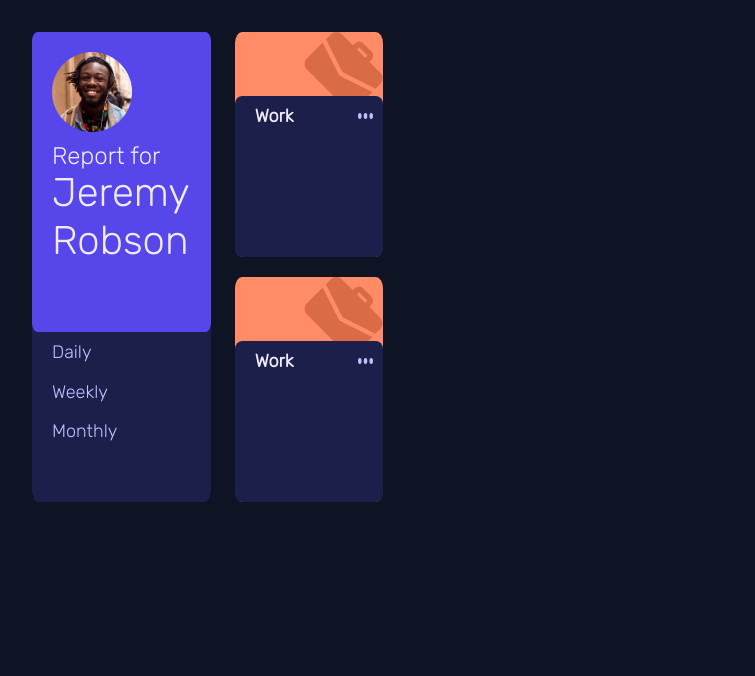
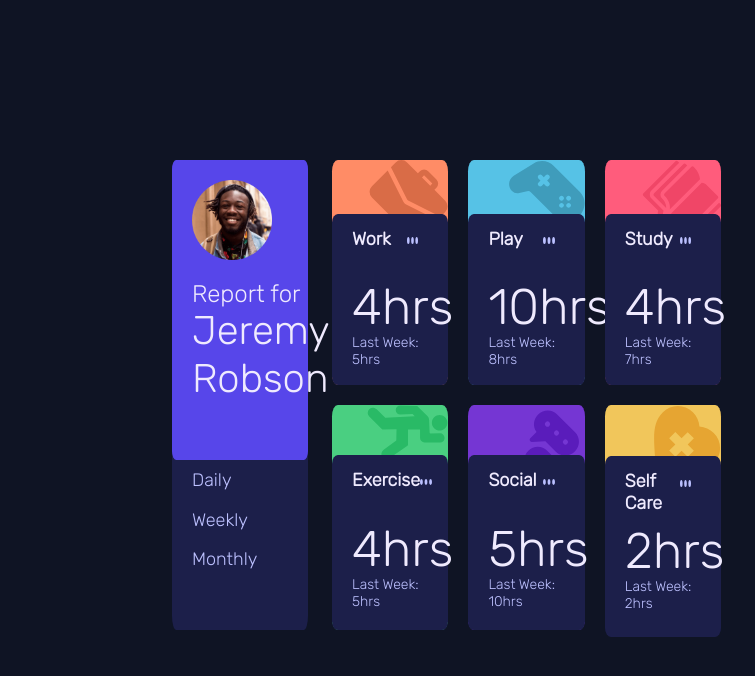
Before and after one commit to poggur/FC-Front-end-Test, a plain HTML site: page index.html in a window 1280 px wide. Shown: the whole page, without its empty margins (0-755 px from the left). Drawn offline with nearby package versions, Linux system fonts and the light colour scheme.

Commit message:
Added remaining cards, added comments on end of /div

```diff
--- a/index.css
+++ b/index.css
@@ -1,17 +1,23 @@
-.body{
+.body {
   background-color: hsl(226, 43%, 10%)
 }
 
-.Big-Box{
-    width:100%
+.Big-Box {
+  width: 100%;
+  height: 100%;
+  display: flex;
+  justify-content: center;
+  align-items: center;
 }
 
-.Timeframe-Container{
+.Timeframe-Container {
   justify-content: space-evenly;
 }
 
-.Image-Container{
-    display: flex; justify-content: end; flex-direction:row;
+.Image-Container {
+  display: flex;
+  justify-content: end;
+  flex-direction: row;
 }
 
 .attribution {
@@ -24,76 +30,229 @@
 }
 
 .listElement {
-    font-family: 'Rubik', sans-serif; padding-left: 20px; padding-top: 10px; color: hsl(236, 100%, 87%); font-size: 18px;
+  font-family: 'Rubik', sans-serif;
+  padding-left: 20px;
+  padding-top: 10px;
+  color: hsl(236, 100%, 87%);
+  font-size: 18px;
 }
 
 .listElement:hover {
-    color:#efeafe; font-weight: bold;
+  color: #efeafe;
+  font-weight: bold;
 }
 
-  .jeremy{
-    padding-top: 20px; padding-left: 20px; margin-bottom: 10px; height:100px; width: 100px
+.jeremy {
+  padding-top: 20px;
+  padding-left: 20px;
+  margin-bottom: 20px;
+  height: 100px;
+  width: 100px
 }
 
-  .Main-Card-Section{
-    background-color: rgb(87,70,234); width: 100%; height: 300px; border-radius: 3%;
+.Main-Card-Section {
+  background-color: rgb(87, 70, 234);
+  width: 100%;
+  height: 300px;
+  border-radius: 3%;
 }
 
-  .Card{
-    flex-direction: column; background-color: hsl(235, 46%, 20%); width: 100%; height: 470px; border-radius: 3%;
+.Card {
+  display: flex;
+  flex-direction: column;
+  background-color: hsl(235, 46%, 20%);
+  width: 100%;
+  height: 470px;
+  border-radius: 3%;
 }
 
-  .Small-Card-Set{
-    display: flex; flex-direction: column; width:15%;
+.Small-Card-Set {
+  display: flex;
+  flex-direction: column;
+  width: 15%;
+  margin-right: 20px;
 }
 
-  .Small-Card-Work{
-    background-color: hsl(15, 100%, 70%); width:100%; height: 225px; display:flex; flex-direction: column; border-radius: 5%;
+.Small-Card-Work {
+  background-color: hsl(15, 100%, 70%);
+  width: 100%;
+  height: 225px;
+  display: flex;
+  flex-direction: column;
+  border-radius: 5%;
 }
 
-  .Content-Container{
-    background-color: hsl(235, 46%, 20%); height: 85%; width: 100%; border-radius: 5%; display: flex;
-  }
-  .Content-Container:hover {
-    background-color:  #34397b
+.Small-Card-Exercise {
+  background-color: hsl(145, 58%, 55%);
+  width: 100%;
+  height: 225px;
+  display: flex;
+  flex-direction: column;
+  border-radius: 5%;
+  margin-top: 20px;
 }
 
-  .Work{
-    height: auto; width: auto; margin-bottom: -15px;
+.Small-Card-Play {
+  background-color: hsl(195, 74%, 62%);
+  width: 100%;
+  height: 225px;
+  display: flex;
+  flex-direction: column;
+  border-radius: 5%;
 }
 
-  .Work-Title{
-    font-size: 18px; font-family: 'Rubik', sans-serif; padding-left: 20px; margin-top: 10px;color: #efeafe; font-weight: bold;
+.Small-Card-Social {
+  background-color: hsl(264, 64%, 52%);
+  width: 100%;
+  height: 225px;
+  display: flex;
+  flex-direction: column;
+  border-radius: 5%;
+  margin-top: 20px;
 }
 
-  .Header-Container{
-    display: flex; flex-direction: row; justify-content: space-between; width: 100%; height: 25%;
+.Small-Card-Study {
+  background-color: hsl(348, 100%, 68%);
+  width: 100%;
+  height: 225px;
+  display: flex;
+  flex-direction: column;
+  border-radius: 5%;
 }
 
-  .Ellipsis{
-    display: flex; align-self: center; width: 10%; height: 15%; margin-right: 10px;
+.Small-Card-Care {
+  background-color: hsl(43, 84%, 65%);
+  width: 100%;
+  height: 225px;
+  display: flex;
+  flex-direction: column;
+  border-radius: 5%;
+  margin-top: 20px;
 }
 
-  .Title{
-    padding-left: 20px; margin-top: -10px; font-family: 'Rubik', sans-serif; color: #efeafe; font-size: 40px;
+.Content-Container {
+  background-color: hsl(235, 46%, 20%);
+  height: 85%;
+  width: 100%;
+  border-radius: 5%;
+  display: flex;
+  flex-direction: column;
 }
 
-  .Report-For{
-    padding-left: 20px; font-family: 'Rubik', sans-serif; color: #efeafe;
+.Content-Container:hover {
+  background-color: #34397b
 }
 
-  .row{
-    width: 100%; height: 100%; padding: 2rem;
+.Work {
+  height: auto;
+  width: auto;
+  margin-bottom: -25px;
 }
 
-  .col{
+.Exercise {
+  height: auto;
+  width: auto;
+  margin-bottom: -5px;
+}
+
+.Play {
+  height: auto;
+  width: auto;
+  margin-bottom: -23px;
+}
+
+.Social {
+  height: auto;
+  width: auto;
+  margin-bottom: -50px;
+}
+
+.Study {
+  height: auto;
+  width: auto;
+  margin-bottom: -25px;
+}
+
+.Care {
+  height: auto;
+  width: auto;
+  margin-bottom: -16px;
+}
+
+.Small-Card-Title {
+  font-size: 18px;
+  font-family: 'Rubik', sans-serif;
+  padding-left: 20px;
+  margin-top: 10px;
+  color: #efeafe;
+  font-weight: bold;
+}
+
+.Header-Container {
+  display: flex;
+  flex-direction: row;
+  justify-content: space-between;
+  width: 100%;
+  height: 25%;
+  margin-top: 5px;
+}
+
+.Ellipsis {
+  display: flex;
+  align-self: center;
+  width: 10%;
+  height: 15%;
+  margin-right: 30px;
+}
+
+.Title {
+  padding-left: 20px;
+  margin-top: -10px;
+  font-family: 'Rubik', sans-serif;
+  color: #efeafe;
+  font-size: 40px;
+}
+
+.Report-For {
+  padding-left: 20px;
+  font-family: 'Rubik', sans-serif;
+  color: #efeafe;
+}
+
+.row {
+  width: 100%;
+  height: 100%;
+  padding: 10rem;
+}
+
+.col {
   width: 20%;
 }
 
-  .Card-Set-Container{
-    display: flex; flex-direction: row; width: auto; height: auto
+.Card-Set-Container {
+  display: flex;
+  flex-direction: row;
+  width: auto;
+  height: auto
 }
 
-  .Time-Container{
+.Time-Container {
+  display: flex;
+  flex-direction: column;
+}
 
+.Hours-Count {
+  padding-left: 20px;
+  margin-top: 15px;
+  font-family: 'Rubik', sans-serif;
+  font-size: 50px;
+  color: #efeafe;
 }
+
+.Last-Week {
+  padding-left: 20px;
+  margin-top: -10px;
+  font-family: 'Rubik', sans-serif;
+  font-size: 14px;
+  color: hsl(236, 100%, 87%);
+}
--- a/index.html
+++ b/index.html
@@ -31,7 +31,7 @@
             <h1 class="Title">
               Jeremy Robson
             </h1>
-          </div>
+          </div> <!--Main-Card-Section-->
           <div class="Timeframe-Container">
             <h4 id="daily" class="listElement">
               Daily
@@ -42,9 +42,9 @@
             <h4 id="monthly" class="listElement">
               Monthly
             </h4>
-          </div>
-        </div>
-      </div>
+          </div> <!--Timeframe-Container-->
+        </div> <!--Card-->
+      </div> <!--col-2-->
 
       <div class="col">
         <div class="Card-Set-Container">
@@ -54,46 +54,130 @@
             <div class="Small-Card-Work">
               <div class="Image-Container">
                 <img src="images/icon-Work.svg" alt="Work" class="Work" />
-              </div>
+              </div> <!--Image-Container-->
               <div class="Content-Container">
                 <div class="Header-Container">
-                  <h1 class="Work-Title">
+                  <h1 class="Small-Card-Title">
                     Work
                   </h1>
                   <img src="images/icon-ellipsis.svg" alt="Ellipsis" class="Ellipsis" />
-                </div>
+                </div> <!--Header-Container-->
                 <div class="Time-Container">
+                  <h4 class="Hours-Count">4hrs</h4>
+                  <h4 class="Last-Week">Last Week: 5hrs</h4>
+                </div> <!--Time-Container-->
+              </div> <!--Content-Container-->
+            </div> <!--Small-Card-Work-->
 
-                </div>
-              </div>
-            </div>
-
-            <div class="Small-Card-Work" style="margin-top: 20px">
+            <div class="Small-Card-Exercise">
               <div class="Image-Container">
-                <img src="images/icon-Work.svg" alt="Work" class="Work" />
-              </div>
+                <img src="images/icon-exercise.svg" alt="Exercise" class="Exercise" />
+              </div> <!--Image-Container-->
               <div class="Content-Container">
                 <div class="Header-Container">
-                  <h1 class="Work-Title">
-                    Work
+                  <h1 class="Small-Card-Title">
+                    Exercise
                   </h1>
                   <img src="images/icon-ellipsis.svg" alt="Ellipsis" class="Ellipsis" />
-                </div>
-              </div>
-            </div>
+                </div> <!--Header-Container-->
+                <div class="Time-Container">
+                  <h4 class="Hours-Count">4hrs</h4>
+                  <h4 class="Last-Week">Last Week: 5hrs</h4>
+                </div> <!--Time-Container-->
+              </div> <!--Content-Container-->
+            </div> <!--Small-Card-Exercise-->
 
-          </div>
+          </div> <!--Small-Card-Set-->
 
-        </div>
+          <div class="Small-Card-Set">
 
-      </div>
+            <div class="Small-Card-Play">
+              <div class="Image-Container">
+                <img src="images/icon-play.svg" alt="Play" class="Play" />
+              </div> <!--Image-Container-->
+              <div class="Content-Container">
+                <div class="Header-Container">
+                  <h1 class="Small-Card-Title">
+                    Play
+                  </h1>
+                  <img src="images/icon-ellipsis.svg" alt="Ellipsis" class="Ellipsis" />
+                </div> <!--Header-Container-->
+                <div class="Time-Container">
+                  <h4 class="Hours-Count">10hrs</h4>
+                  <h4 class="Last-Week">Last Week: 8hrs</h4>
+                </div> <!--Time-Container-->
+              </div> <!--Content-Container-->
+            </div> <!--Small-Card-Play-->
 
-    </div>
-  </div>
+            <div class="Small-Card-Social">
+              <div class="Image-Container">
+                <img src="images/icon-social.svg" alt="Social" class="Social" />
+              </div> <!--Image-Container-->
+              <div class="Content-Container">
+                <div class="Header-Container">
+                  <h1 class="Small-Card-Title">
+                    Social
+                  </h1>
+                  <img src="images/icon-ellipsis.svg" alt="Ellipsis" class="Ellipsis" />
+                </div> <!--Header-Container-->
+                <div class="Time-Container">
+                  <h4 class="Hours-Count">5hrs</h4>
+                  <h4 class="Last-Week">Last Week: 10hrs</h4>
+                </div> <!--Time-Container-->
+              </div> <!--Content-Container-->
+            </div> <!--Small-Card-Social-->
 
-  <script src="https://cdn.jsdelivr.net/npm/bootstrap@5.2.1/dist/js/bootstrap.min.js"
-    integrity="sha384-7VPbUDkoPSGFnVtYi0QogXtr74QeVeeIs99Qfg5YCF+TidwNdjvaKZX19NZ/e6oz"
-    crossorigin="anonymous"></script>
+          </div> <!--Small-Card-Set-->
+
+          <div class="Small-Card-Set">
+
+            <div class="Small-Card-Study">
+              <div class="Image-Container">
+                <img src="images/icon-study.svg" alt="Study" class="Study" />
+              </div> <!--Image-Container-->
+              <div class="Content-Container">
+                <div class="Header-Container">
+                  <h1 class="Small-Card-Title">
+                    Study
+                  </h1>
+                  <img src="images/icon-ellipsis.svg" alt="Ellipsis" class="Ellipsis" />
+                </div> <!--Header-Container-->
+                <div class="Time-Container">
+                  <h4 class="Hours-Count">4hrs</h4>
+                  <h4 class="Last-Week">Last Week: 7hrs</h4>
+                </div> <!--Time-Container-->
+              </div> <!--Content-Container-->
+            </div> <!--Small-Card-Study-->
+
+            <div class="Small-Card-Care">
+              <div class="Image-Container">
+                <img src="images/icon-self-care.svg" alt="Care" class="Care" />
+              </div> <!--Image-Container-->
+              <div class="Content-Container">
+                <div class="Header-Container">
+                  <h1 class="Small-Card-Title">
+                    Self Care
+                  </h1>
+                  <img src="images/icon-ellipsis.svg" alt="Ellipsis" class="Ellipsis" />
+                </div> <!--Header-Container-->
+                <div class="Time-Container">
+                  <h4 class="Hours-Count">2hrs</h4>
+                  <h4 class="Last-Week">Last Week: 2hrs</h4>
+                </div> <!--Time-Container-->
+              </div> <!--Content-Container-->
+            </div> <!--Small-Card-Care-->
+          </div> <!--Small-Card-Set-->
+        </div> <!--Card-Set-Container-->
+
+
+
+      </div> <!--col-->
+    </div> <!--row-->
+
+    <script src="https://cdn.jsdelivr.net/npm/bootstrap@5.2.1/dist/js/bootstrap.min.js"
+      integrity="sha384-7VPbUDkoPSGFnVtYi0QogXtr74QeVeeIs99Qfg5YCF+TidwNdjvaKZX19NZ/e6oz"
+      crossorigin="anonymous"></script>
+  </div> <!--Big-Box-->
 </body>
 
 </html>
```
Lines whose indentation alone changed are shown as unchanged.
